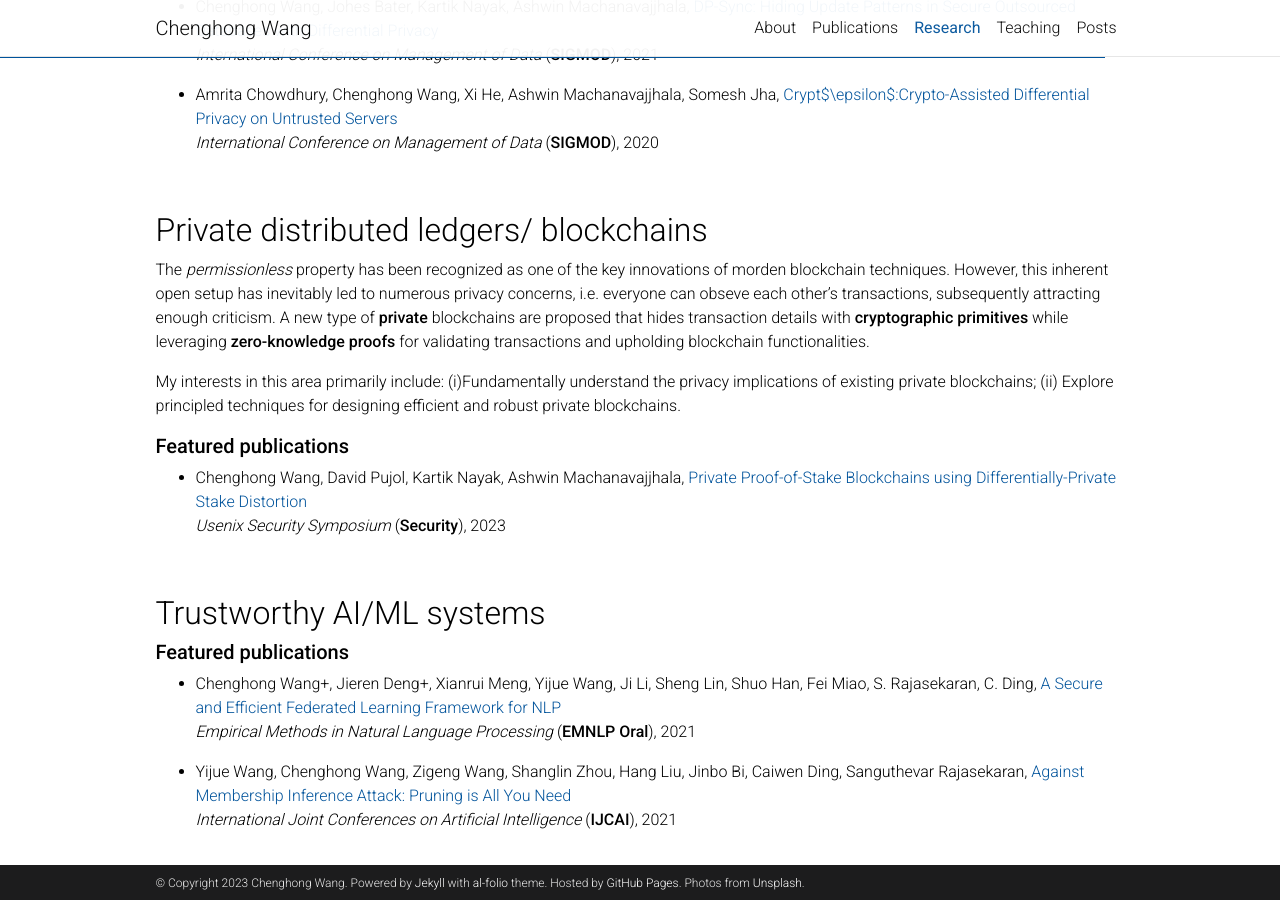
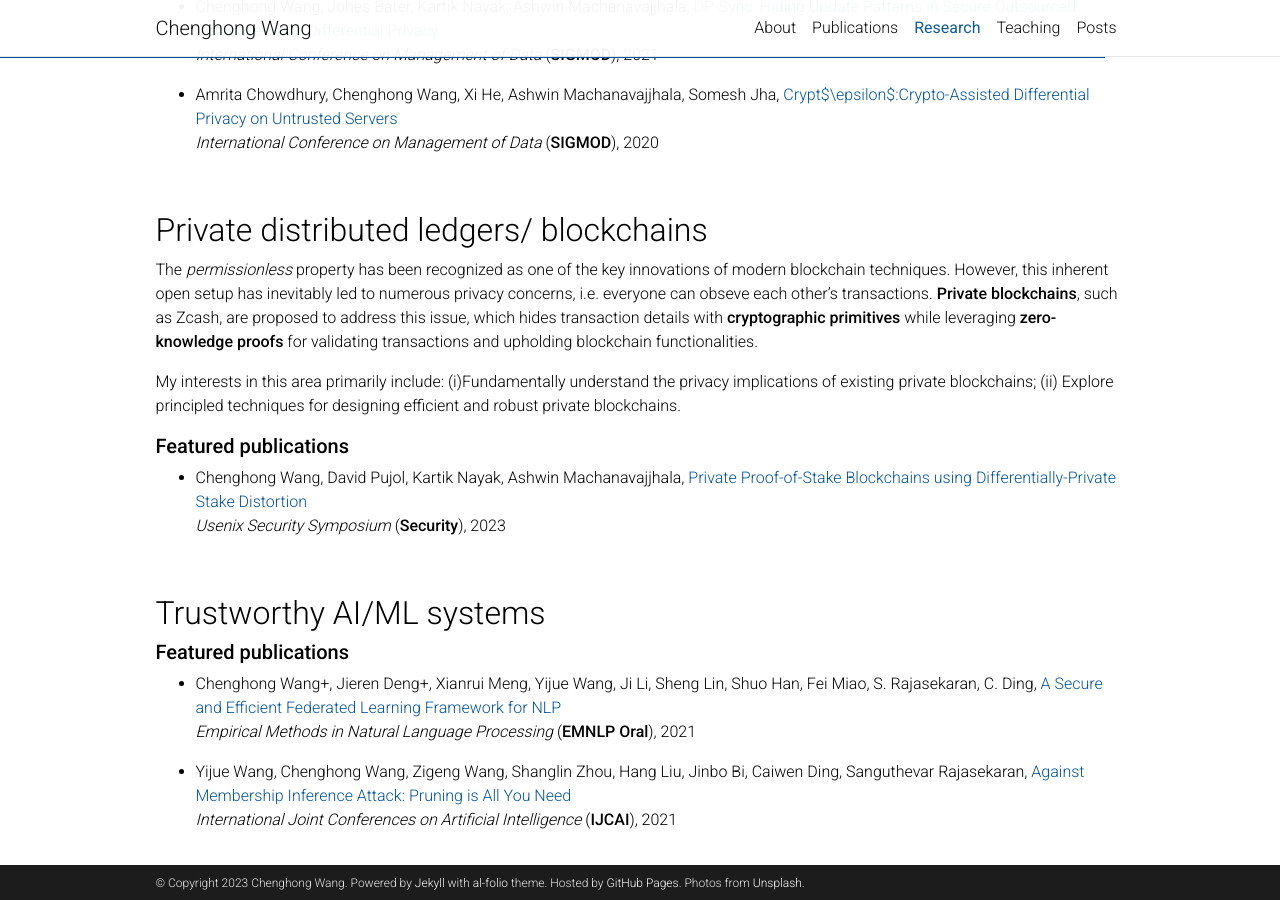
Before and after one commit to lovingmage/lovingmage.github.io, a Jekyll site: the page built from _pages/projects.md, in a window 1280 px wide and 900 px high, scrolled down 620 px. Built offline with Jekyll 4.4.1, drawn with Linux system fonts in a browser that asks for light colours; comment, search, counter and statistics services are not loaded; a style sheet for code colours, icons or effects is not loaded.

Commit message:
Update projects.md

```diff
--- a/_pages/projects.md
+++ b/_pages/projects.md
@@ -32,7 +32,7 @@ Our aspiration is to architect pragmatic data systems to facilitate the practice
 
 ## Private distributed ledgers/ blockchains <a name="blockchain"></a>
 
-The *permissionless* property has been recognized as one of the key innovations of morden blockchain techniques. However, this inherent open setup has inevitably led to numerous privacy concerns, i.e. everyone can obseve each other's transactions, subsequently attracting enough criticism. A new type of **private** blockchains are proposed that hides transaction details with **cryptographic primitives** while leveraging **zero-knowledge proofs** for validating transactions and upholding blockchain functionalities.
+The *permissionless* property has been recognized as one of the key innovations of modern blockchain techniques. However, this inherent open setup has inevitably led to numerous privacy concerns, i.e. everyone can obseve each other's transactions. **Private blockchains**, such as Zcash, are proposed to address this issue, which hides transaction details with **cryptographic primitives** while leveraging **zero-knowledge proofs** for validating transactions and upholding blockchain functionalities.
 
 My interests in this area primarily include: (i)Fundamentally understand the privacy implications of existing private blockchains; (ii) Explore principled techniques for designing efficient and robust private blockchains.
 
```
